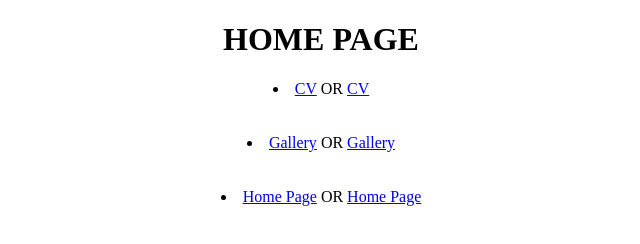
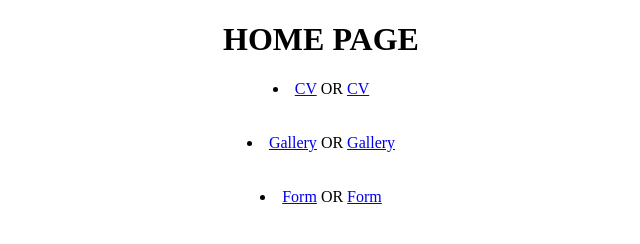
Before and after one commit to AhsanAnwar679/cv-form-gallery, a plain HTML site: page index.html in a window 1280 px wide. Shown: the whole page, without its empty margins (319-959 px from the left). Drawn offline with Linux system fonts and the light colour scheme.

Commit message:
Update index.html

```diff
--- a/index.html
+++ b/index.html
@@ -22,9 +22,9 @@
 </li>
     <br><br>
     <li>
-    <a href="form.html="button">Home Page</a><!--(To Back In Same Tab)-->
+    <a href="form.html="button">Form</a><!--(To Back In Same Tab)-->
     OR
-    <a href="form.html" target="_blank" class="button">Home Page</a><!--(To Back New Same Tab)-->
+    <a href="form.html" target="_blank" class="button">Form</a><!--(To Back New Same Tab)-->
 </li>
 </center>
 </body>
```
